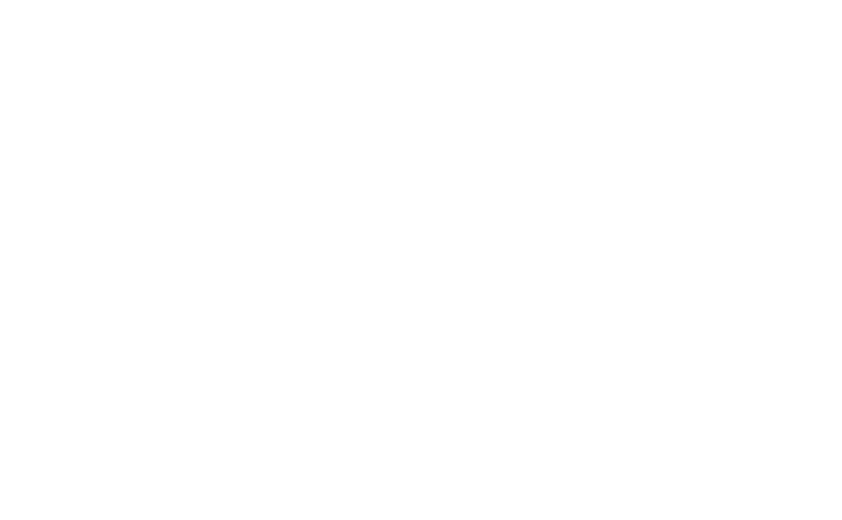
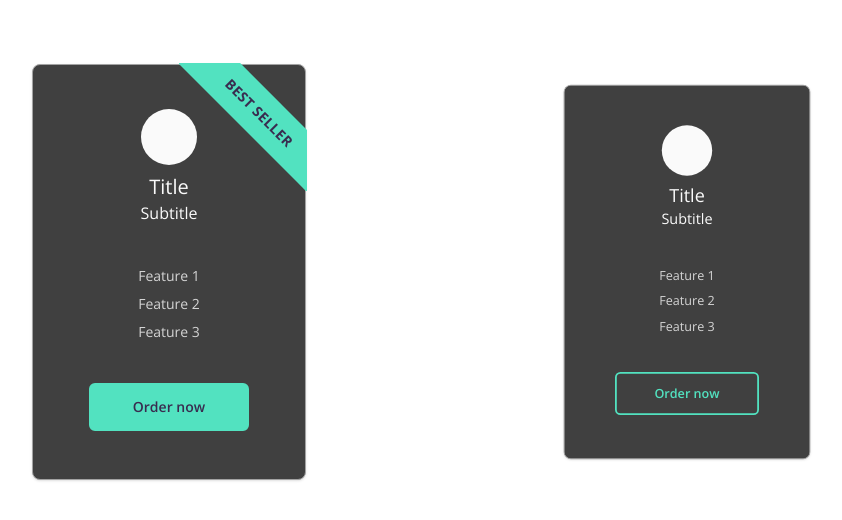
Before and after one commit to Darren-34810/cranium-fe, a React (Create React App) app: page /testcard in a window 1280 px wide. Shown: the top 520 px of the page, without its empty margins (212-1054 px from the left). Built offline with nearby package versions, Linux system fonts and the light colour scheme.

Commit message:
Perfected PlanCard
+ fixed minor spacing

```diff
--- a/src/App.js
+++ b/src/App.js
@@ -5,6 +5,7 @@
 import SignIn from "./pages/SignIn";
 import SignUp from "./pages/SignUp";
 import EventLandingPage from "./pages/EventLandingPage";
+import TestCard from "./pages/testing/TestCard";
 
 function App() {
   return (
@@ -15,6 +16,7 @@
         <Route exact path={'/dashboard'} component={Dashboard}/>
         <Route exact path={'/homepage'} component={Homepage}/>
         <Route exact path={'/event-landing-page'} component={EventLandingPage}/>
+        <Route exact path={'/testcard'} component={TestCard}/>
 
         {/*<Route exact path="/event" component={EventPage} />*/}
         {/*<Route exact path="/eventlanding" component={EventLandingPage} />*/}
--- a/src/components/PlanCard.js
+++ b/src/components/PlanCard.js
@@ -1,22 +1,44 @@
+import Button from "./Button";
 import Image from "./Image";
 
-const PlanCard = () => {
-  return (
-    <div className="flex justify-center items-center ">
-      <div className="bg-gray-100 rounded-lg m-4 border-2 border-black">
-        <div className="h-64 w-64 flex flex-col justify-center items-center">
-          <Image variant="small"/>
-          <p className="text-black text-center py-2">Title</p>
-          <p className="text-center py-2 ">Subtitle</p>
-          <p className="text-center">Feature 1</p>
-          <p className="text-center">Feature 2</p>
-          <p className="text-center">Feature 3</p>
+const PlanCard = (props) => {
+  if (props.variant === "best-seller") {
+    return (
+      <div className="h-[26rem] flex flex-col justify-between items-center text-center bg-neutral-700 border border-neutral-400 rounded-lg shadow px-14 py-12 relative">
+        <div className="ribbon-wrapper">
+          <div className="ribbon">BEST SELLER</div>
         </div>
-        <div className="h-32 w-64  flex justify-center items-center">
-          <a href="/" className=" btn-primary">Order Now</a>
+        <div className="text-neutral-50 -mt-1">
+          <Image variant="small" className="bg-neutral-50 mb-2" />
+          <p className="text-xl">Title</p>
+          <p>Subtitle</p>
         </div>
+        <div className="text-neutral-300 text-sm">
+          <p className="mb-2">Feature 1</p>
+          <p className="mb-2">Feature 2</p>
+          <p>Feature 3</p>
+        </div>
+        <Button variant="primary">Order now</Button>
       </div>
-    </div>
-  )
+    )
+  }
+  else {
+    return (
+      <div className="h-[26rem] flex flex-col justify-between items-center text-center bg-neutral-700 border border-neutral-400 rounded-lg shadow px-14 py-12 relative scale-90">
+        <div className="text-neutral-50 -mt-1">
+          <Image variant="small" className="bg-neutral-50 mb-2" />
+          <p className="text-xl">Title</p>
+          <p>Subtitle</p>
+        </div>
+        <div className="text-neutral-300 text-sm">
+          <p className="mb-2">Feature 1</p>
+          <p className="mb-2">Feature 2</p>
+          <p>Feature 3</p>
+        </div>
+        <Button variant="secondary">Order now</Button>
+      </div>
+    )
+  }
 }
+
 export default PlanCard
--- a/src/index.css
+++ b/src/index.css
@@ -24,30 +24,12 @@
     .bg-from-500-to-600 {
         @apply bg-gradient-to-b from-primary-500 to-primary-600;
     }
+
+    .ribbon-wrapper {
+        @apply w-32 h-32 overflow-hidden absolute -top-0.5 -right-0.5;
+    }
+
+    .ribbon {
+        @apply text-primary-500 text-center text-sm font-bold tracking-wide bg-secondary-500 relative top-7 right-16 w-72 py-3 rotate-45;
+    }
 }
-
-.ribbon-wrapper {
-    width: 85px;
-    height: 88px;
-    overflow: hidden;
-    position: absolute;
-    top: -3px;
-    right: -3px;
-}
-
-.ribbon {
-    font: bold 11px sans-serif;
-    color: #333;
-    text-align: center;
-    -webkit-transform: rotate(45deg);
-    -moz-transform:    rotate(45deg);
-    -ms-transform:     rotate(45deg);
-    -o-transform:      rotate(45deg);
-    position: relative;
-    padding: 7px 0;
-    top: 20px;
-    right: 8px;
-    width: 120px;
-    background-color: #52E2C0;
-    color: #000;
-}
--- a/src/pages/SignUp.jsx
+++ b/src/pages/SignUp.jsx
@@ -6,7 +6,7 @@
     <>
       <div className="min-h-screen bg-from-600-to-500 flex justify-center items-center text-neutral-50 transition-all">
         <div className="max-w-4xl flex flex-col md:flex-row justify-evenly items-center py-16 md:py-0">
-      <div className="w-[90%] md:w-2/5 mb-16 md:mb-0 flex flex-col justify-center">
+          <div className="w-[90%] md:w-2/5 mb-16 md:mb-0 flex flex-col justify-center">
             <p className="mb-6 text-2xl">Sign up to Cranium</p>
             <p className="mb-4">Lorem ipsum dolor sit amet consectetur, adipisicing elit. Atque adipisci necessitatibus voluptatem accusamus vero deleniti hic dignissimos illum nam.</p>
             <div>
--- /dev/null
+++ b/src/pages/testing/TestCard.jsx
@@ -0,0 +1,15 @@
+import Button from "../../components/Button"
+import PlanCard from "../../components/PlanCard"
+
+const TestCard = () => {
+  return (
+    <>
+      <div className="flex justify-evenly mt-16">
+        <PlanCard variant="best-seller" />
+        <PlanCard />
+      </div>
+    </>
+  )
+}
+
+export default TestCard
```
